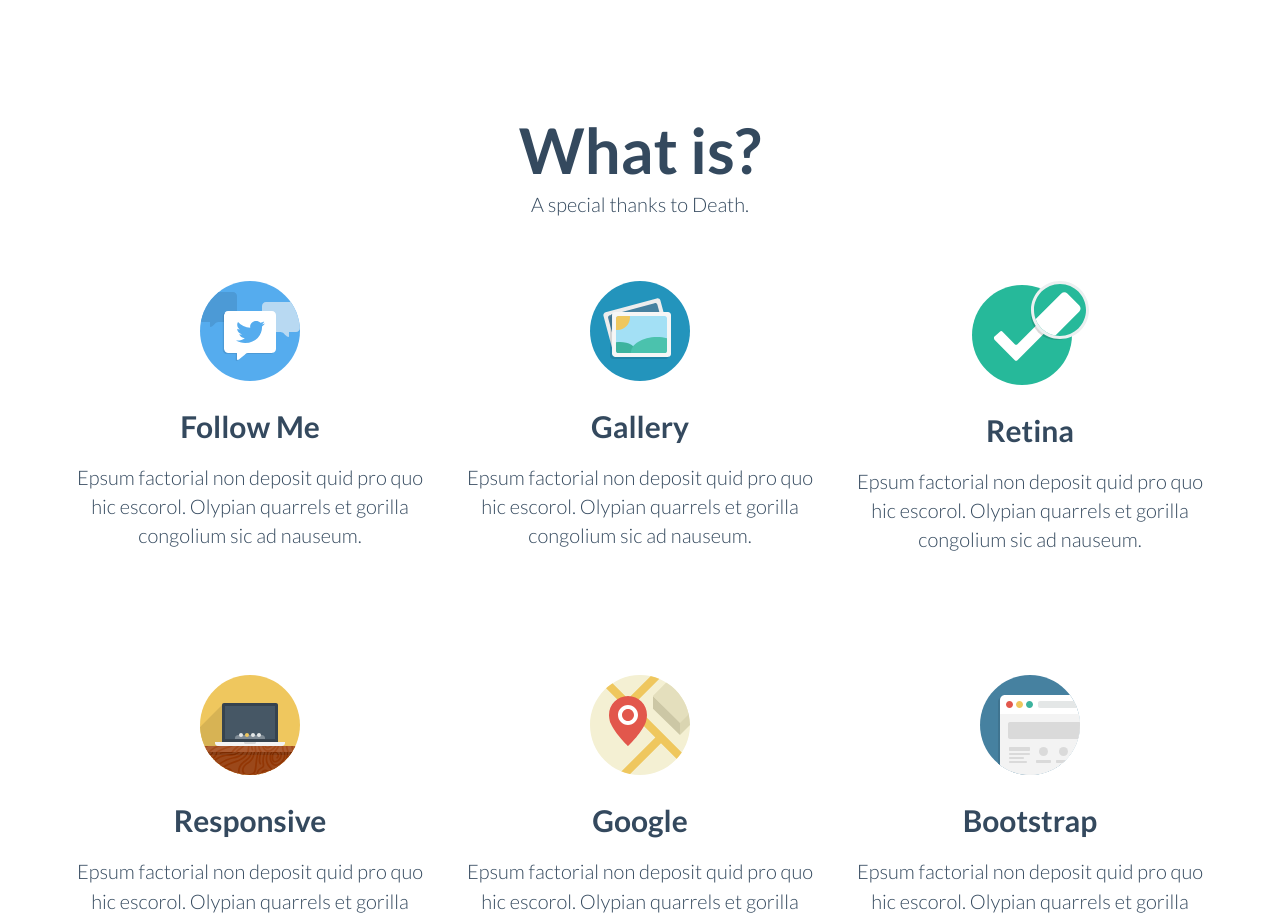
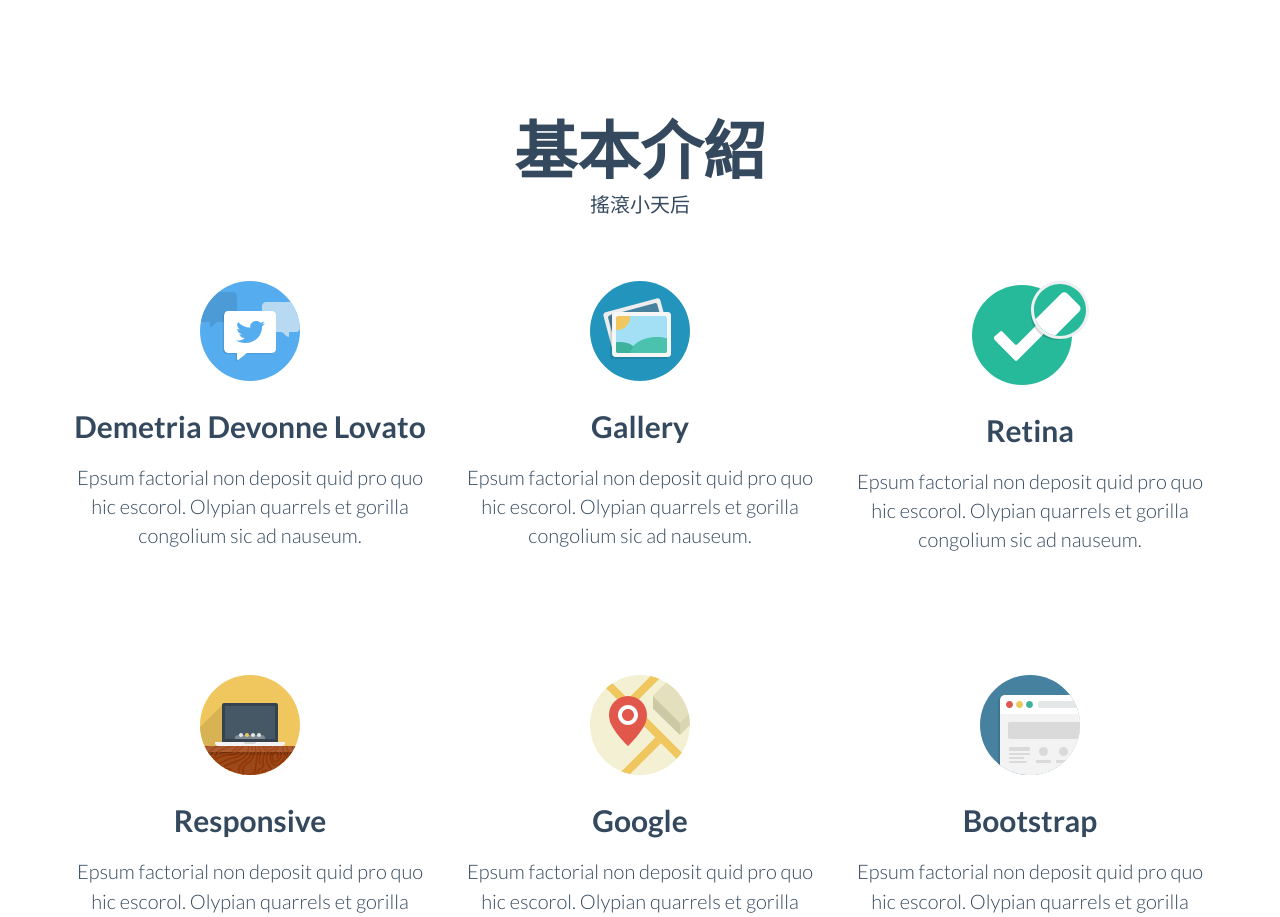
Before and after one commit to robin901128/webex3, a plain HTML site: page index.html in a window 1280 px wide. Shown: the part 865-1782 px from the top of the page. Drawn offline with Linux system fonts and the light colour scheme.

Commit message:
Update index.html

```diff
--- a/index.html
+++ b/index.html
@@ -108,8 +108,8 @@
 		<div class="container">
 
 			<div class="col-md-6 col-md-offset-3 text-center wrap_title">
-				<h2>What is?</h2>
-				<p class="lead" style="margin-top:0">A special thanks to Death.</p>
+				<h2>基本介紹</h2>
+				<p class="lead" style="margin-top:0">搖滾小天后</p>
 
 			</div>
 
@@ -117,7 +117,7 @@
 
 				<div class="col-sm-4 wow fadeInDown text-center">
 				  <img class="rotate" src="img/icon/tweet.svg" alt="Generic placeholder image">
-				  <h3>Follow Me</h3>
+				  <h3>Demetria Devonne Lovato</h3>
 				  <p class="lead">Epsum factorial non deposit quid pro quo hic escorol. Olypian quarrels et gorilla congolium sic ad nauseum. </p>
 
 				  <!-- <p><a class="btn btn-embossed btn-primary view" role="button">View Details</a></p> -->
```
